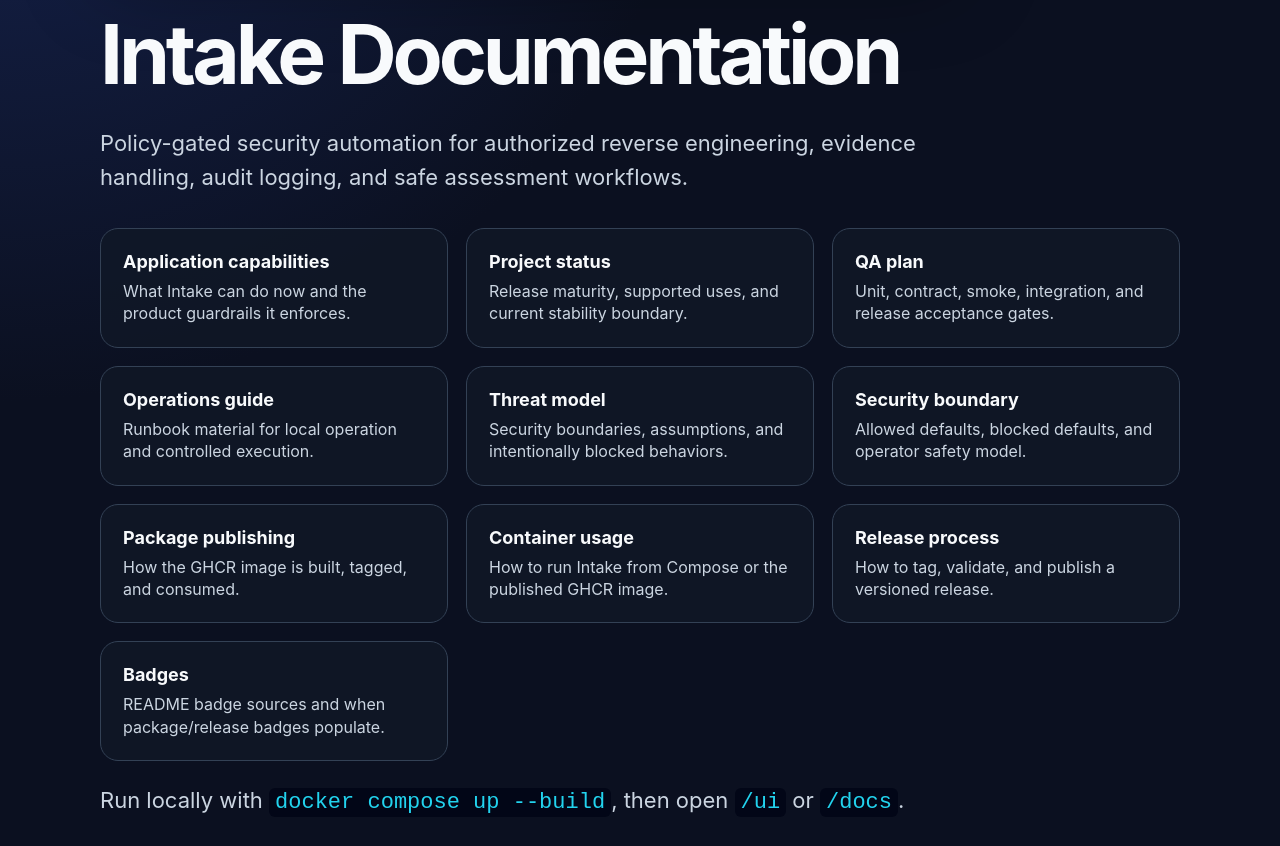
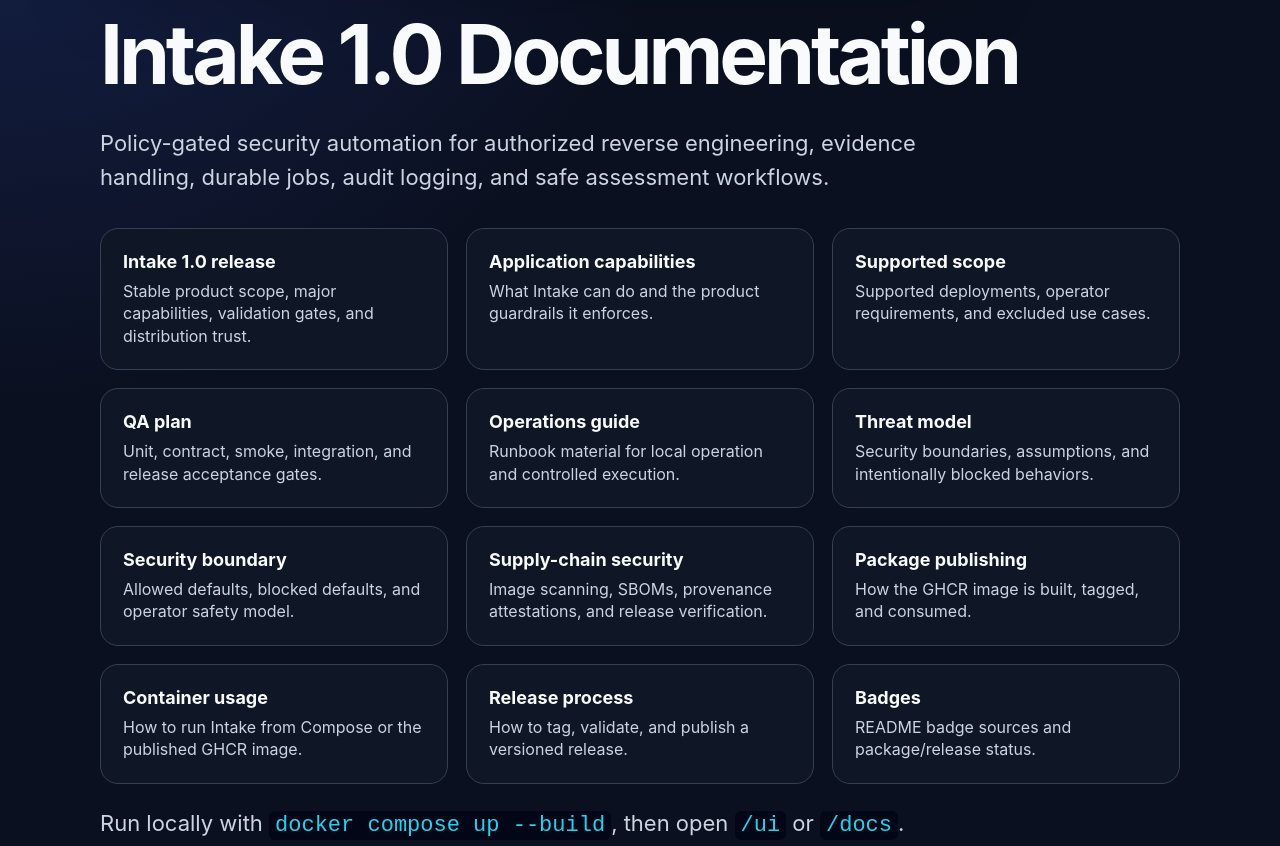
Before and after one commit to ChathurangaBW/Intake, a plain HTML site: page docs/index.html in a window 1280 px wide. Shown: the part 320-1166 px from the top of the page. Drawn offline with Linux system fonts and the light colour scheme.

Commit message:
Publish the Intake 1.0 documentation landing page

```diff
--- a/docs/index.html
+++ b/docs/index.html
@@ -3,7 +3,7 @@
 <head>
   <meta charset="utf-8">
   <meta name="viewport" content="width=device-width, initial-scale=1">
-  <title>Intake Documentation</title>
+  <title>Intake 1.0 Documentation</title>
   <style>
     :root { color-scheme: dark; --bg:#0b1020; --panel:#111827; --text:#f8fafc; --muted:#cbd5e1; --line:#334155; --blue:#60a5fa; --cyan:#22d3ee; }
     body { margin:0; font-family: Inter, ui-sans-serif, system-ui, -apple-system, Segoe UI, sans-serif; background: radial-gradient(circle at top left, #172554 0, var(--bg) 40%); color:var(--text); }
@@ -23,20 +23,22 @@
 <body>
   <main>
     <img class="logo" src="assets/logo.svg" alt="Intake logo">
-    <h1>Intake Documentation</h1>
-    <p class="lead">Policy-gated security automation for authorized reverse engineering, evidence handling, audit logging, and safe assessment workflows.</p>
+    <h1>Intake 1.0 Documentation</h1>
+    <p class="lead">Policy-gated security automation for authorized reverse engineering, evidence handling, durable jobs, audit logging, and safe assessment workflows.</p>
 
     <div class="grid">
-      <a class="card" href="APP_CAPABILITIES.md"><strong>Application capabilities</strong><span>What Intake can do now and the product guardrails it enforces.</span></a>
-      <a class="card" href="PROJECT_STATUS.md"><strong>Project status</strong><span>Release maturity, supported uses, and current stability boundary.</span></a>
+      <a class="card" href="RELEASE_NOTES_1.0.0.md"><strong>Intake 1.0 release</strong><span>Stable product scope, major capabilities, validation gates, and distribution trust.</span></a>
+      <a class="card" href="APP_CAPABILITIES.md"><strong>Application capabilities</strong><span>What Intake can do and the product guardrails it enforces.</span></a>
+      <a class="card" href="PROJECT_STATUS.md"><strong>Supported scope</strong><span>Supported deployments, operator requirements, and excluded use cases.</span></a>
       <a class="card" href="QA.md"><strong>QA plan</strong><span>Unit, contract, smoke, integration, and release acceptance gates.</span></a>
       <a class="card" href="OPERATIONS.md"><strong>Operations guide</strong><span>Runbook material for local operation and controlled execution.</span></a>
       <a class="card" href="THREAT_MODEL.md"><strong>Threat model</strong><span>Security boundaries, assumptions, and intentionally blocked behaviors.</span></a>
       <a class="card" href="SECURITY_BOUNDARY.md"><strong>Security boundary</strong><span>Allowed defaults, blocked defaults, and operator safety model.</span></a>
+      <a class="card" href="SUPPLY_CHAIN.md"><strong>Supply-chain security</strong><span>Image scanning, SBOMs, provenance attestations, and release verification.</span></a>
       <a class="card" href="PACKAGING.md"><strong>Package publishing</strong><span>How the GHCR image is built, tagged, and consumed.</span></a>
       <a class="card" href="CONTAINER.md"><strong>Container usage</strong><span>How to run Intake from Compose or the published GHCR image.</span></a>
       <a class="card" href="RELEASE.md"><strong>Release process</strong><span>How to tag, validate, and publish a versioned release.</span></a>
-      <a class="card" href="BADGES.md"><strong>Badges</strong><span>README badge sources and when package/release badges populate.</span></a>
+      <a class="card" href="BADGES.md"><strong>Badges</strong><span>README badge sources and package/release status.</span></a>
     </div>
 
     <p class="lead">Run locally with <code>docker compose up --build</code>, then open <code>/ui</code> or <code>/docs</code>.</p>
```
